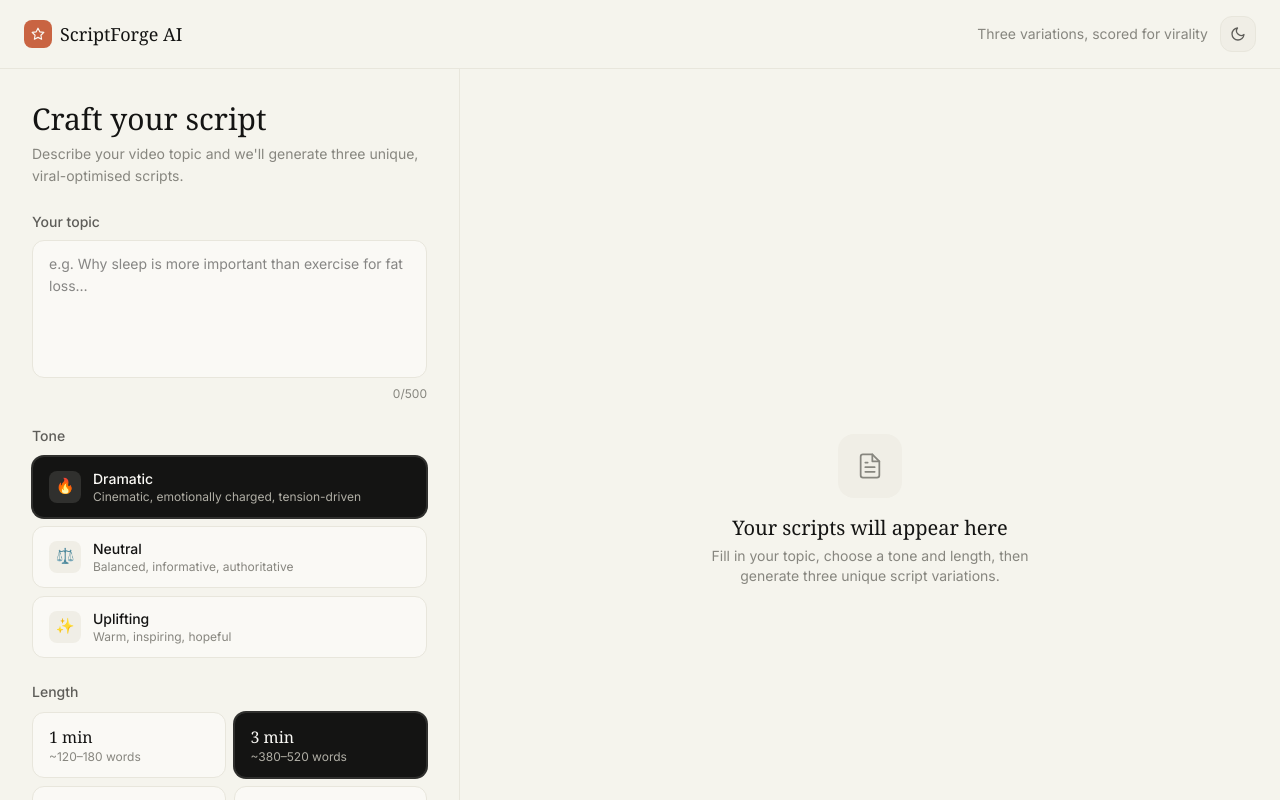
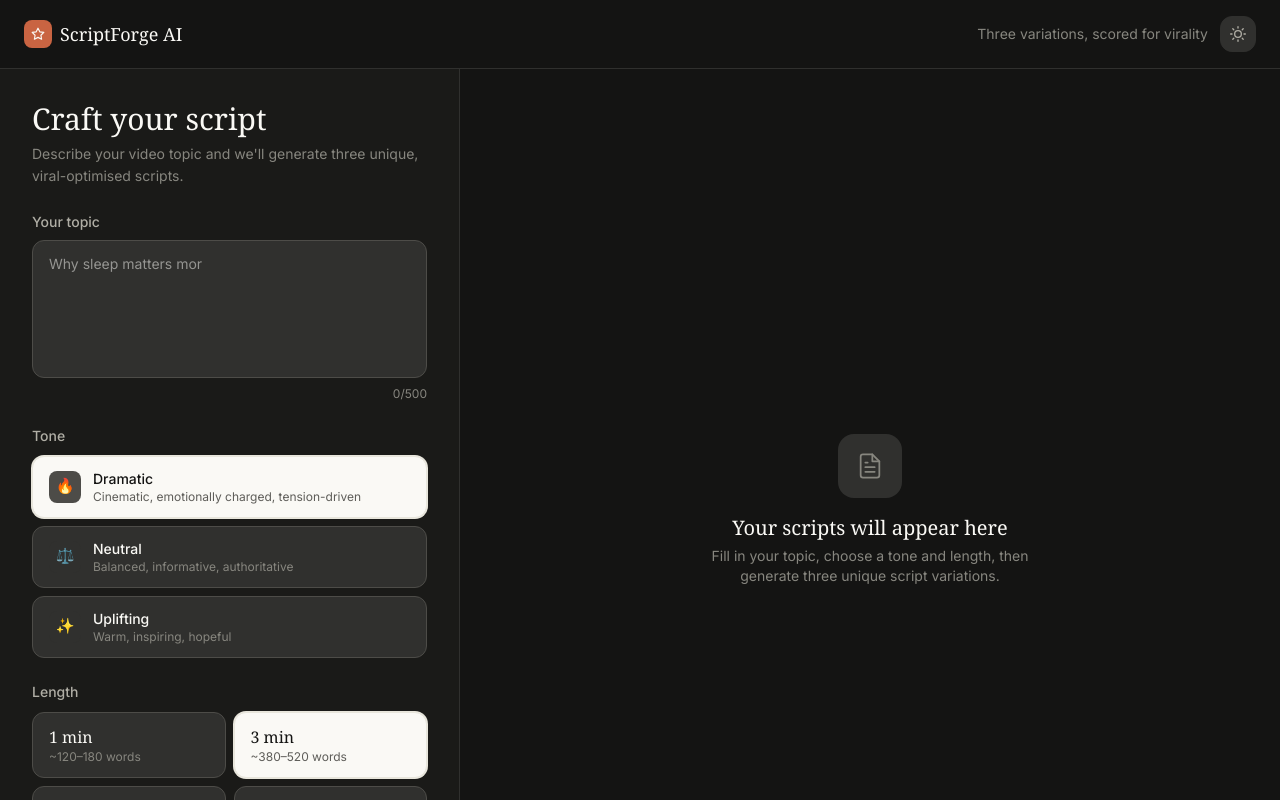
Before and after one commit to ahn009/scriptforge, a Next.js app: page / in a window 1280 px wide. Shown: the top 800 px of the page. Built offline with nearby package versions, Linux system fonts and the light colour scheme.

Commit message:
last-cmit

```diff
--- a/app/api/generate/route.ts
+++ b/app/api/generate/route.ts
@@ -10,7 +10,14 @@ export const dynamic = "force-dynamic";
 const VALID_TONES = new Set<Tone>(TONE_OPTIONS.map((t) => t.id));
 const VALID_LENGTHS = new Set<VideoLength>(LENGTH_OPTIONS.map((l) => l.id));
 
-const CLAUDE_MODEL = "claude-sonnet-4-6";
+const CLAUDE_MODEL = "claude-haiku-4-5-20251001";
+
+const MAX_TOKENS_BY_LENGTH: Record<VideoLength, number> = {
+  "1min":  1500,
+  "3min":  3000,
+  "5min":  5000,
+  "10min": 8000,
+};
 
 function json(status: number, body: Record<string, unknown>) {
   return new Response(JSON.stringify(body), {
@@ -52,23 +59,32 @@ export async function POST(req: NextRequest) {
   if (typeof tone !== "string" || !VALID_TONES.has(tone as Tone)) return json(400, { error: "Select a valid tone." });
   if (typeof length !== "string" || !VALID_LENGTHS.has(length as VideoLength)) return json(400, { error: "Select a valid length." });
 
-  const apiKey = process.env.ANTHROPIC_API_KEY;
-  if (!apiKey) {
-    return json(500, { error: "Server is missing ANTHROPIC_API_KEY. Add it to .env.local and restart." });
+  const candidateToken = process.env.CANDIDATE_TOKEN;
+  if (!candidateToken) {
+    return json(500, { error: "Server is missing CANDIDATE_TOKEN. Add it to .env.local and restart." });
   }
 
   const systemPrompt = buildMultiScriptSystemPrompt(tone as Tone, length as VideoLength);
-  const userMessage = buildMultiScriptUserMessage(trimmed);
+  const userTopic = buildMultiScriptUserMessage(trimmed);
+  // Embed system instructions in user message — proxies often drop the `system` field
+  const combinedMessage = `${systemPrompt}\n\n---\n\n${userTopic}`;
 
-  const client = new Anthropic({ apiKey });
+  const client = new Anthropic({
+    apiKey: "dummy",
+    baseURL: "https://claude-candidate-proxy.vagueae.workers.dev",
+    defaultHeaders: {
+      "x-candidate-token": candidateToken,
+    },
+  });
+
+  const maxTokens = MAX_TOKENS_BY_LENGTH[length as VideoLength];
 
   let rawText: string;
   try {
     const response = await client.messages.create({
       model: CLAUDE_MODEL,
-      max_tokens: 16000,
-      system: systemPrompt,
-      messages: [{ role: "user", content: userMessage }],
+      max_tokens: maxTokens,
+      messages: [{ role: "user", content: combinedMessage }],
     });
 
     const block = response.content[0];
@@ -76,6 +92,7 @@ export async function POST(req: NextRequest) {
       return json(502, { error: "Claude returned no content." });
     }
     rawText = block.text;
+    console.log("[generate] raw response length:", rawText.length, "| first 200:", rawText.slice(0, 200));
   } catch (err) {
     const msg = err instanceof Error ? err.message : "Network error.";
     return json(502, { error: `Failed to reach Claude: ${msg}` });
@@ -85,6 +102,7 @@ export async function POST(req: NextRequest) {
   try {
     parsed = JSON.parse(extractJSON(rawText)) as MultiScriptResponse;
   } catch {
+    console.error("[generate] JSON parse failed. Raw text:", rawText.slice(0, 500));
     return json(502, { error: "Failed to parse generated scripts. Please try again." });
   }
 
--- a/app/page.tsx
+++ b/app/page.tsx
@@ -1,8 +1,48 @@
 "use client";
 
-import { useState } from "react";
+import { useState, useEffect } from "react";
 import type { Tone, VideoLength, ScriptVariation, VariantId } from "@/lib/types";
 import { TONE_OPTIONS, LENGTH_OPTIONS } from "@/lib/constants";
+
+const TOPIC_EXAMPLES = [
+  "Why sleep matters more than exercise for fat loss…",
+  "The dark history behind Cleopatra's rise to power…",
+  "5 habits that completely changed my life in 30 days…",
+  "Why most people quit the gym by February…",
+  "The science of why we procrastinate everything…",
+  "How one decision changed the course of history…",
+];
+
+function useCyclingPlaceholder() {
+  const [text, setText] = useState("");
+  const [idx, setIdx] = useState(0);
+  const [charIdx, setCharIdx] = useState(0);
+  const [phase, setPhase] = useState<"typing" | "pausing" | "deleting">("typing");
+
+  useEffect(() => {
+    const target = TOPIC_EXAMPLES[idx];
+    let t: ReturnType<typeof setTimeout>;
+    if (phase === "typing") {
+      if (charIdx < target.length) {
+        t = setTimeout(() => { setText(target.slice(0, charIdx + 1)); setCharIdx(c => c + 1); }, 55);
+      } else {
+        t = setTimeout(() => setPhase("pausing"), 1800);
+      }
+    } else if (phase === "pausing") {
+      t = setTimeout(() => setPhase("deleting"), 100);
+    } else {
+      if (charIdx > 0) {
+        t = setTimeout(() => { setText(target.slice(0, charIdx - 1)); setCharIdx(c => c - 1); }, 28);
+      } else {
+        setIdx(i => (i + 1) % TOPIC_EXAMPLES.length);
+        setPhase("typing");
+      }
+    }
+    return () => clearTimeout(t);
+  }, [phase, charIdx, idx]);
+
+  return text;
+}
 
 /* ── Theme ────────────────────────────────────────────────────── */
 
@@ -127,7 +167,39 @@ function SectionPill({ type }: { type: string }) {
 /* ── Script viewer ────────────────────────────────────────────── */
 
 function ScriptViewer({ script, c }: { script: ScriptVariation; c: ThemeColors }) {
+  const [copied, setCopied] = useState(false);
   const bd = script.score_breakdown;
+
+  const scriptText = script.sections
+    .filter((s) => s.type !== "pause" && s.type !== "broll")
+    .map((s) => {
+      if (s.type === "hook") return `[HOOK]\n${s.text ?? ""}`;
+      if (s.type === "section") return `[${s.title ?? "Section"}]\n${s.text ?? ""}`;
+      if (s.type === "conclusion") return `[CONCLUSION]\n${s.text ?? ""}`;
+      if (s.type === "cta") return `[CALL TO ACTION]\n${s.text ?? ""}`;
+      return s.text ?? "";
+    })
+    .filter(Boolean)
+    .join("\n\n");
+
+  const handleCopy = async () => {
+    try {
+      await navigator.clipboard.writeText(scriptText);
+    } catch {
+      const ta = document.createElement("textarea");
+      ta.value = scriptText;
+      ta.style.position = "fixed";
+      ta.style.opacity = "0";
+      document.body.appendChild(ta);
+      ta.focus();
+      ta.select();
+      document.execCommand("copy");
+      document.body.removeChild(ta);
+    }
+    setCopied(true);
+    setTimeout(() => setCopied(false), 2000);
+  };
+
   return (
     <div className="flex flex-col gap-6">
       <div
@@ -147,9 +219,32 @@ function ScriptViewer({ script, c }: { script: ScriptVariation; c: ThemeColors }
               <span className="text-lg" style={{ color: c.textMuted }}>/100</span>
             </p>
           </div>
-          <div className="text-right">
-            <p className="text-xs mb-1" style={{ color: c.textMuted }}>{script.hook_type}</p>
-            <p className="text-xs font-medium" style={{ color: c.textSub }}>{script.structure}</p>
+          <div className="flex flex-col items-end gap-2">
+            <button
+              onClick={handleCopy}
+              className="flex items-center gap-1.5 px-3 py-1.5 rounded-lg text-xs font-medium transition-all duration-150 border cursor-pointer"
+              style={{
+                backgroundColor: copied ? "#1a3a28" : c.inputBg,
+                borderColor:     copied ? "#2d6b44" : c.border,
+                color:           copied ? "#6fcf97" : c.textSub,
+              }}
+            >
+              {copied ? (
+                <>
+                  <svg width="12" height="12" viewBox="0 0 24 24" fill="none" stroke="currentColor" strokeWidth="2.5" strokeLinecap="round" strokeLinejoin="round"><polyline points="20 6 9 17 4 12"/></svg>
+                  Copied!
+                </>
+              ) : (
+                <>
+                  <svg width="12" height="12" viewBox="0 0 24 24" fill="none" stroke="currentColor" strokeWidth="2" strokeLinecap="round" strokeLinejoin="round"><rect x="9" y="9" width="13" height="13" rx="2" ry="2"/><path d="M5 15H4a2 2 0 0 1-2-2V4a2 2 0 0 1 2-2h9a2 2 0 0 1 2 2v1"/></svg>
+                  Copy script
+                </>
+              )}
+            </button>
+            <div className="text-right">
+              <p className="text-xs mb-0.5" style={{ color: c.textMuted }}>{script.hook_type}</p>
+              <p className="text-xs font-medium" style={{ color: c.textSub }}>{script.structure}</p>
+            </div>
           </div>
         </div>
         <div className="flex flex-col gap-2">
@@ -161,7 +256,7 @@ function ScriptViewer({ script, c }: { script: ScriptVariation; c: ThemeColors }
         </div>
       </div>
 
-      <div className="flex flex-col gap-4 script-scroll overflow-y-auto max-h-[52vh] pr-1">
+      <div className="flex flex-col gap-4">
         {script.sections.map((section, i) => (
           <div
             key={i}
@@ -247,7 +342,7 @@ function GeneratingState({ c }: { c: ThemeColors }) {
       <div className="relative w-12 h-12">
         <div
           className="absolute inset-0 rounded-full border-2 animate-spin"
-          style={{ borderColor: c.scoreTrack, borderTopColor: "#c96442" }}
+          style={{ borderTopColor: "#c96442", borderRightColor: c.scoreTrack, borderBottomColor: c.scoreTrack, borderLeftColor: c.scoreTrack }}
         />
       </div>
       <div>
@@ -285,7 +380,7 @@ function MoonIcon({ color }: { color: string }) {
 /* ── Main page ───────────────────────────────────────────────── */
 
 export default function Home() {
-  const [theme, setTheme]           = useState<Theme>("light");
+  const [theme, setTheme]           = useState<Theme>("dark");
   const [prompt, setPrompt]         = useState("");
   const [tone, setTone]             = useState<Tone>("dramatic");
   const [length, setLength]         = useState<VideoLength>("3min");
@@ -294,6 +389,7 @@ export default function Home() {
   const [appState, setAppState]     = useState<"idle" | "generating" | "done" | "error">("idle");
   const [error, setError]           = useState<string | null>(null);
 
+  const animatedPlaceholder = useCyclingPlaceholder();
   const c = T[theme];
   const activeScript = scripts.find((s) => s.id === activeVariant) ?? scripts[0];
   const canGenerate = appState !== "generating" && prompt.trim().length >= 3;
@@ -395,7 +491,7 @@ export default function Home() {
               <textarea
                 value={prompt}
                 onChange={(e) => setPrompt(e.target.value)}
-                placeholder="e.g. Why sleep is more important than exercise for fat loss…"
+                placeholder={animatedPlaceholder}
                 rows={5}
                 maxLength={500}
                 className="w-full resize-none rounded-xl px-4 py-3 text-sm border transition-all duration-150"
@@ -545,7 +641,7 @@ export default function Home() {
 
               {/* Script content */}
               {activeScript && (
-                <div className="flex-1 overflow-y-auto script-scroll p-6 lg:p-8">
+                <div className="flex-1 overflow-y-auto p-6 lg:p-8">
                   <ScriptViewer script={activeScript} c={c} />
                 </div>
               )}
--- a/package.json
+++ b/package.json
@@ -22,6 +22,7 @@
     "lucide-react": "^1.8.0",
     "next": "16.2.4",
     "next-themes": "^0.4.6",
+    "node-fetch": "^2.7.0",
     "react": "19.2.4",
     "react-dom": "19.2.4"
   },
--- /dev/null
+++ b/test-llm.js
@@ -0,0 +1,60 @@
+const fetch = require("node-fetch");
+
+const TOKEN = "cand_WhqTEsOOgwBvKoRHLclUzdit"; // replace with your token
+
+const endpoints = [
+  {
+    name: "Vague Generate",
+    url: "https://api.vague.ae/generate",
+    body: {
+      prompt: "Write a short dramatic script about Cleopatra",
+    },
+  },
+  {
+    name: "Vague Chat (OpenAI style)",
+    url: "https://api.vague.ae/v1/chat/completions",
+    body: {
+      model: "gpt-4o-mini",
+      messages: [
+        { role: "user", content: "Write a dramatic script about Cleopatra" },
+      ],
+    },
+  },
+  {
+    name: "Alt Vague Domain",
+    url: "https://vague.ae/api/generate",
+    body: {
+      prompt: "Write a short dramatic script about Cleopatra",
+    },
+  },
+];
+
+async function testEndpoint(endpoint) {
+  try {
+    console.log(`\n🔍 Testing: ${endpoint.name}`);
+    console.log(`URL: ${endpoint.url}`);
+
+    const res = await fetch(endpoint.url, {
+      method: "POST",
+      headers: {
+        "Content-Type": "application/json",
+        "Authorization": `Bearer ${TOKEN}`,
+      },
+      body: JSON.stringify(endpoint.body),
+    });
+
+    const text = await res.text();
+
+    console.log("Status:", res.status);
+    console.log("Response:", text.slice(0, 300)); // trim output
+
+  } catch (err) {
+    console.log("❌ Error:", err.message);
+  }
+}
+
+(async () => {
+  for (const endpoint of endpoints) {
+    await testEndpoint(endpoint);
+  }
+})();
```
Also changed, not shown: 1 other file (tests, documents, lock files or other folders).
